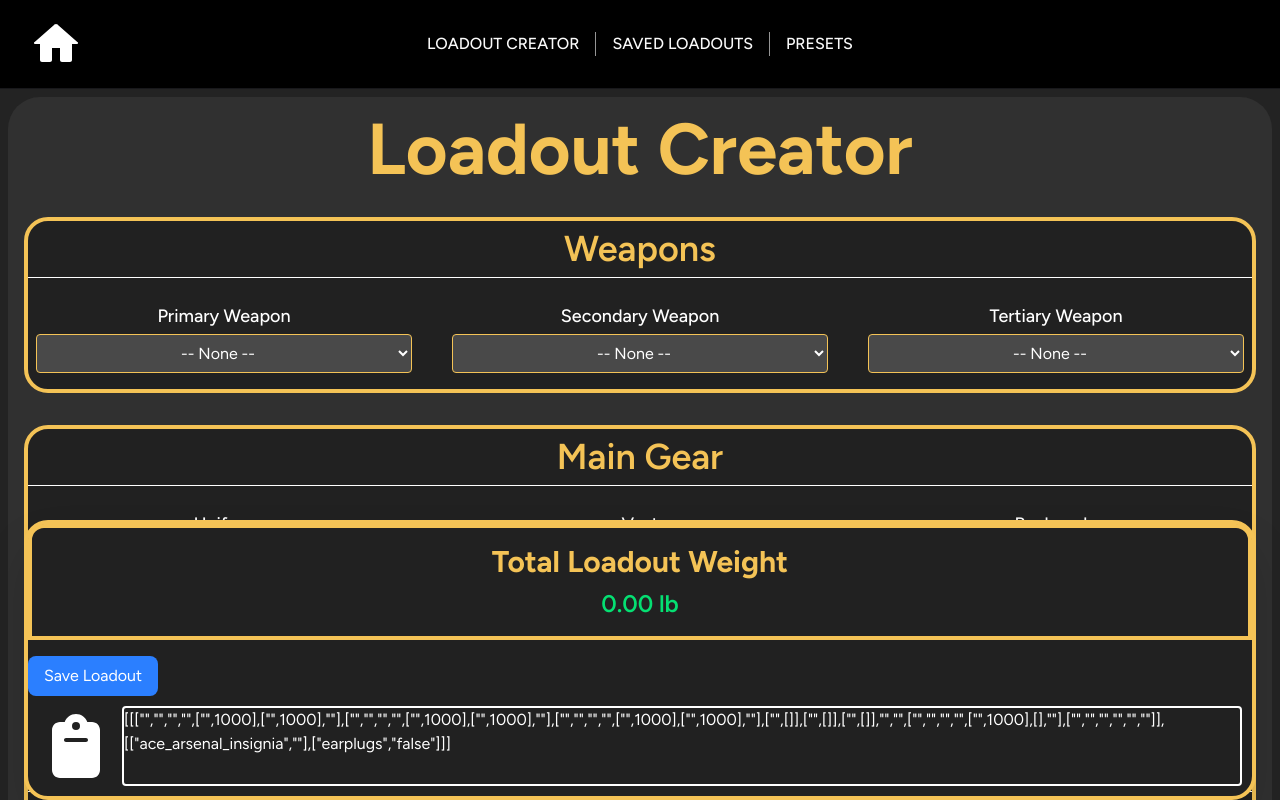
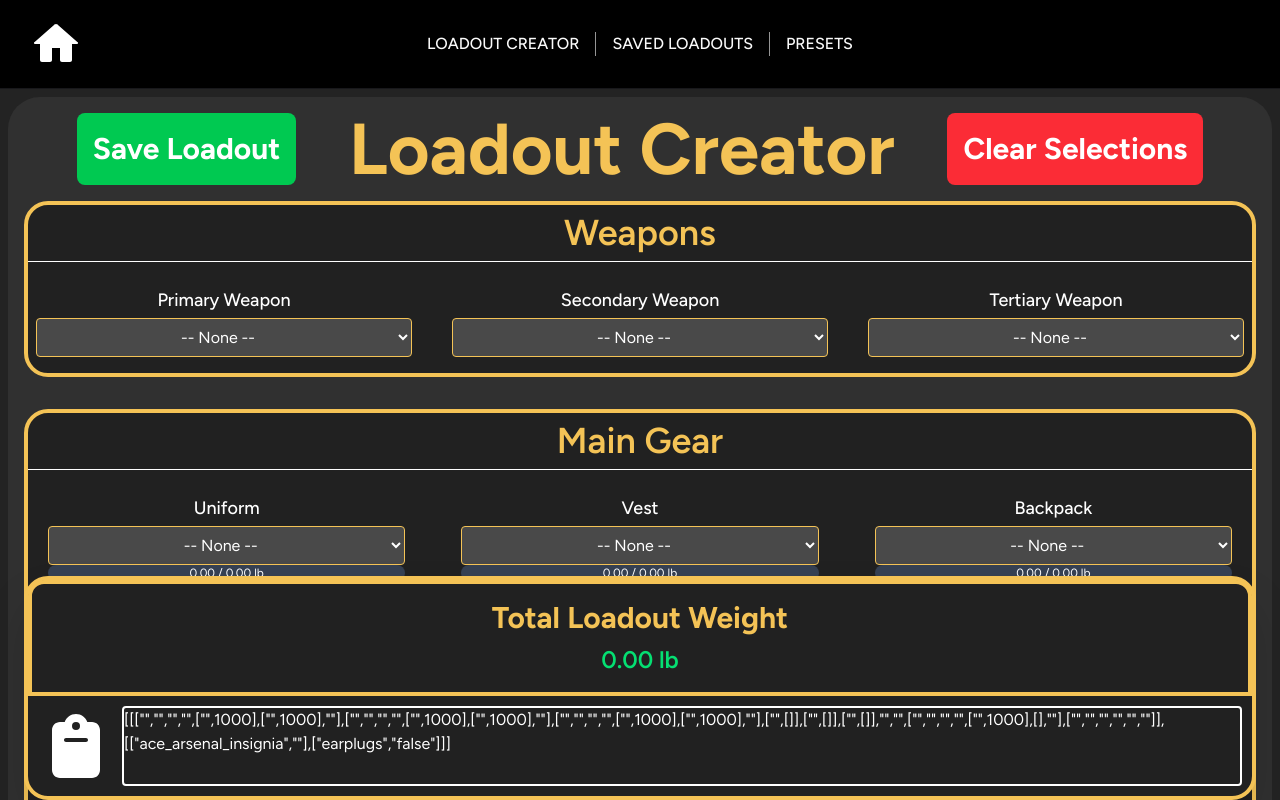
Before and after one commit to B-Fanjoy/7CMBG-LoadoutCreator, a Vue app: page /creator in a window 1280 px wide. Built offline with nearby package versions, Linux system fonts and the light colour scheme; a web font is replaced by a local one.

Commit message:
some changes

```diff
--- a/src/views/CreatorView.vue
+++ b/src/views/CreatorView.vue
@@ -1,6 +1,10 @@
 <template>
   <div class="m-2 p-4 bg-[#303030] text-white rounded-4xl">
-    <h1 class="text-7xl font-bold text-center text-[#F4C356] mb-8">Loadout Creator</h1>
+    <div class="relative flex justify-evenly mb-4">
+      <button @click="saveLoadout" class="bg-green-500 text-white font-bold text-3xl rounded-lg px-4">Save Loadout</button>
+      <h1 class="text-7xl font-bold text-center text-[#F4C356]">Loadout Creator</h1>
+      <button @click="clearSelections" class="bg-red-500 text-white font-bold text-3xl rounded-lg px-4">Clear Selections</button>
+    </div>
 
     <!-- Weapons Section -->
     <div class="mb-8 border-4 border-[#F4C356] rounded-3xl bg-[#212121]">
@@ -163,7 +167,6 @@
           {{ getTotalWeight() }} lb
         </p>
       </div>
-      <button @click="saveLoadout" class="mt-4 px-4 py-2 bg-blue-500 text-white rounded-lg">Save Loadout</button>
       <div class="flex items-center h-25">
         <!-- Copy Icon with Tooltip -->
         <div class="relative group">
@@ -189,7 +192,7 @@
         <!-- Import String Textarea -->
         <textarea
           disabled
-          class="flex-grow m-2.5 h-20 rounded-[4px] border-2 resize-none"
+          class="flex-grow m-2.5 h-20 rounded-[4px] border-2 resize-none app-container"
           :value="generateImportString"
         ></textarea>
       </div>
@@ -197,6 +200,30 @@
 
   </div>
 </template>
+
+<style scoped>
+.app-container {
+  overflow-y: auto;
+}
+
+.app-container::-webkit-scrollbar {
+  width: 6px;
+}
+
+.app-container::-webkit-scrollbar-track {
+  background: #2e2e2e;
+  border-radius: 10px;
+}
+
+.app-container::-webkit-scrollbar-thumb {
+  background: #F4C356;
+  border-radius: 10px;
+}
+
+.app-container::-webkit-scrollbar-thumb:hover {
+  background: #f49556;
+}
+</style>
 
 <script>
 import gearData from "/src/data/gear.json";
@@ -257,6 +284,21 @@ export default {
       });
       localStorage.setItem('loadouts', JSON.stringify(savedLoadouts));
       alert('Loadout saved successfully!');
+    },
+    clearSelections() {
+      this.selectedWeapons = this.weaponSections.reduce((acc, section) => {
+        acc[section.id] = section.weapons.length > 0 ? section.weapons[0].id : "";
+        return acc;
+      }, {});
+      this.selectedGear = this.gear.reduce((acc, section) => {
+        acc[section.id] = section.options.length > 0 ? section.options[0].id : "";
+        return acc;
+      }, {});
+      this.selectedItems = {
+        uniform: [],
+        vest: [],
+        backpack: []
+      };
     },
     openItemsModal(section) {
       this.selectedContainer = section;
```
